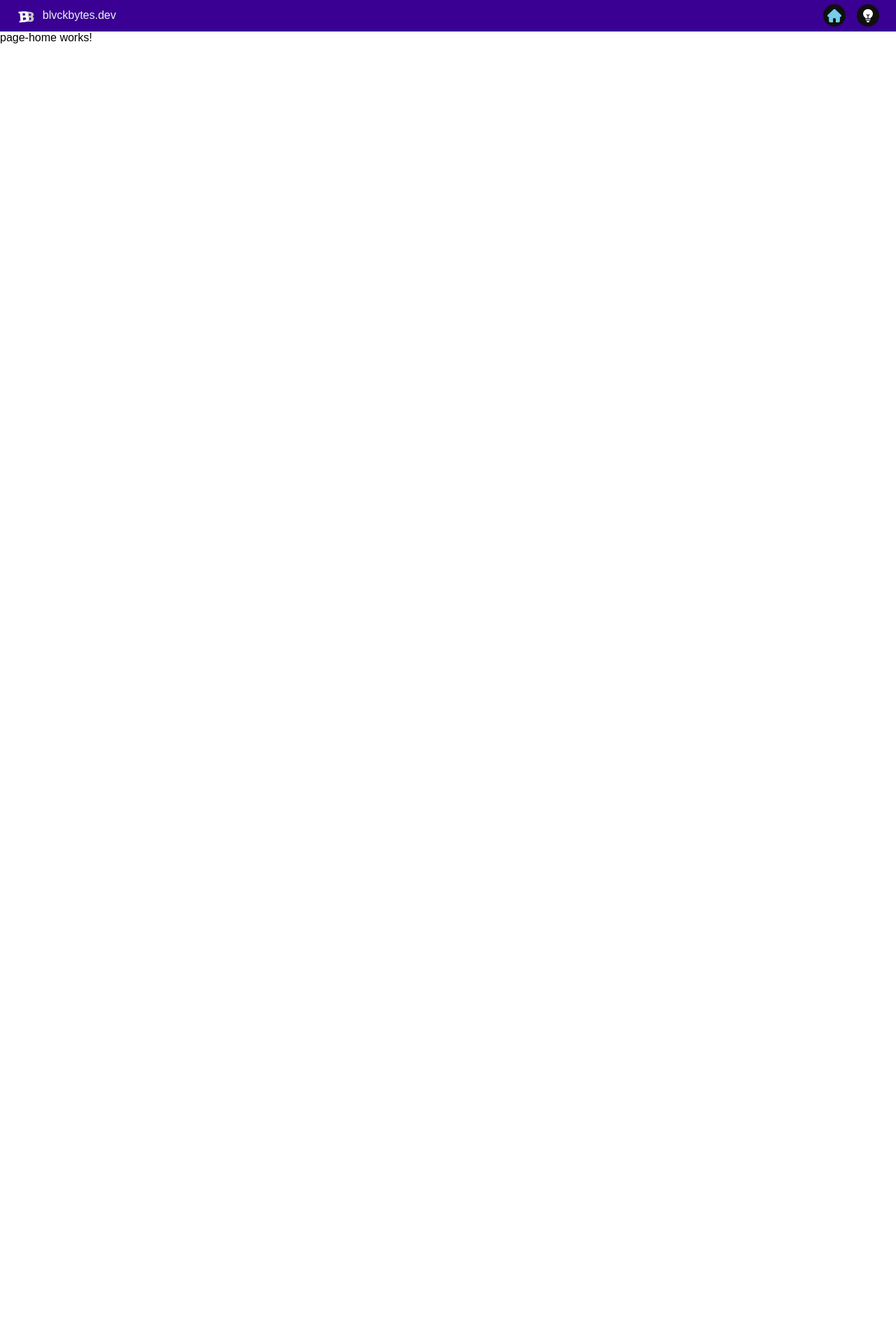
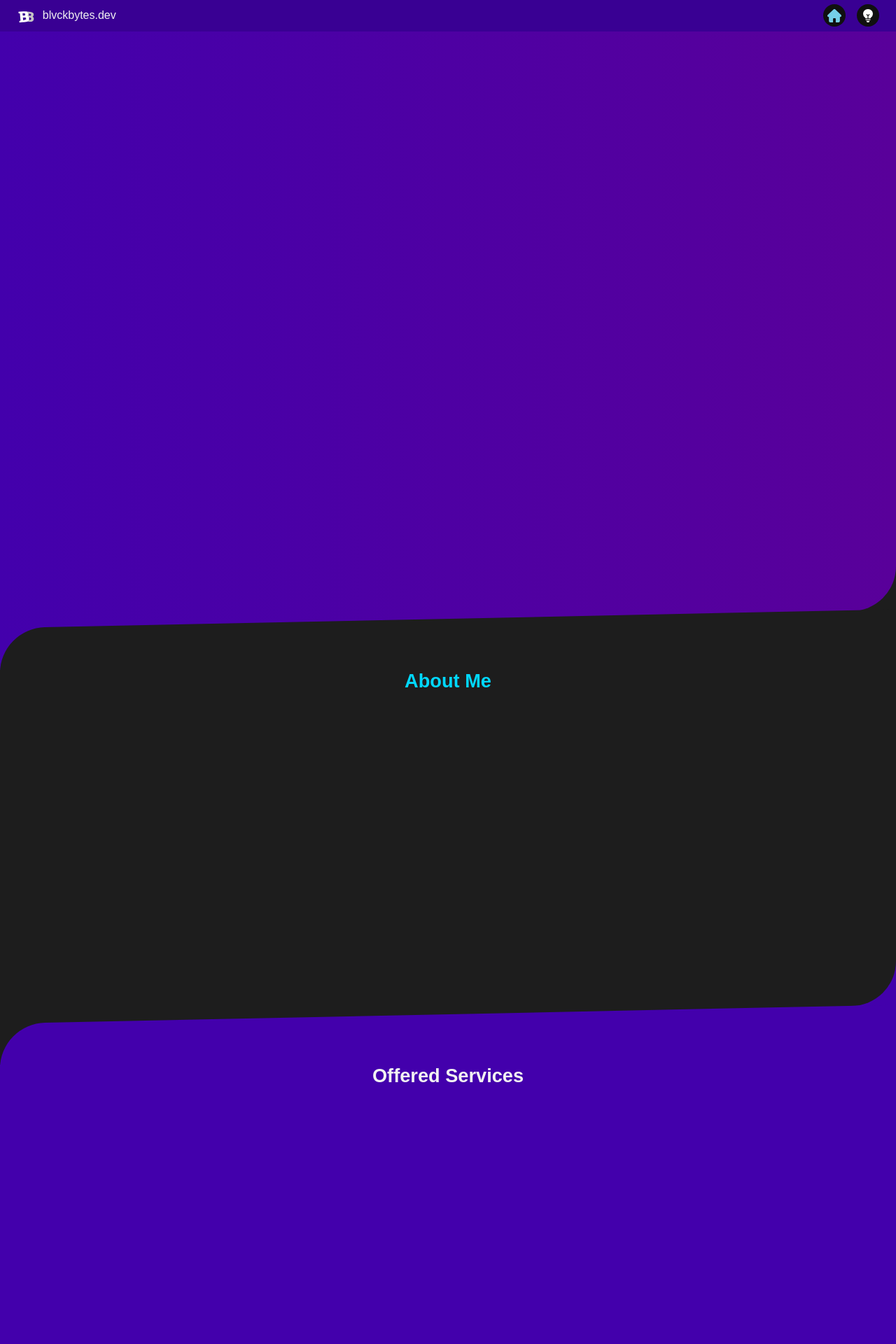
Before and after one commit to BlvckBytes/HomePage, an Angular app: page /home in a window 1280 px wide. Shown: the top 1920 px of the page at 70% size. Before the commit the page ends 800 px from the top, so only its background shows below. Built offline with nearby package versions, Linux system fonts and the light colour scheme.

Commit message:
Changed nav active background, implemented basic sections

```diff
--- a/src/app/pages/page-home/page-home.component.html
+++ b/src/app/pages/page-home/page-home.component.html
@@ -1 +1,28 @@
-<p>page-home works!</p>
+<div class="section section--gradient">
+    <div class="section-content">
+    </div>
+</div>
+
+<div class="section section--dark">
+    <div class="section-content">
+        <h1 class="section__headline">About Me</h1>
+    </div>
+</div>
+
+<div class="section section--primary">
+    <div class="section-content">
+        <h1 class="section__headline">Offered Services</h1>
+    </div>
+</div>
+
+<div class="section section--dark">
+    <div class="section-content">
+        <h1 class="section__headline">Acquired Skills</h1>
+    </div>
+</div>
+
+<div class="section section--primary">
+    <div class="section-content">
+        <h1 class="section__headline">Get In Touch</h1>
+    </div>
+</div>
--- a/src/app/shared/navigation-link/navigation-link.component.scss
+++ b/src/app/shared/navigation-link/navigation-link.component.scss
@@ -5,7 +5,7 @@
     align-items: center;
     justify-content: center;
     position: relative;
-    padding: .5em 0;
+    padding: var(--spc-100) 0;
 
     // Separate to the right
     &:not(:last-of-type) {
@@ -16,8 +16,8 @@
         // Add bottom separator line, align left
         & {
             width: 80%;
-            padding: 0 0 1em 0;
-            margin: 0 0 1em 0 !important;
+            padding: 0 0 var(--spc-200) 0;
+            margin: 0 0 var(--spc-200) 0 !important;
             border-bottom: 1px solid var(--white-dark);
             justify-content: flex-start;
 
--- a/src/app/shared/navigation/navigation.component.html
+++ b/src/app/shared/navigation/navigation.component.html
@@ -1,3 +1,7 @@
+<div
+    class="wrapper"
+    [class.wrapper--active]="isNavOpen"
+>
     <!-- Logo and text -->
     <div class="logo">
         <img class="logo__image" src="assets/logo.svg" alt="logo">
@@ -35,3 +39,4 @@
             ></app-navigation-link>
         </div>
     </div>
+</div>
--- a/src/app/shared/navigation/navigation.component.scss
+++ b/src/app/shared/navigation/navigation.component.scss
@@ -1,12 +1,22 @@
 @use 'util' as *;
 
-:host {
+:host, .wrapper {
+    height: 2.8em;
+    width: 100%;
     display: flex;
+}
+
+.wrapper {
     justify-content: space-between;
-    height: 2.8em;
     background: var(--primary-dark);
     color: var(--white);
     padding: 0 var(--spc-300);
+    position: fixed;
+    z-index: 1000;
+
+    &--active {
+        background: var(--gray);
+    }
 }
 
 .logo {
@@ -75,12 +85,12 @@
             height: calc(var(--vh) * 100 - 2.8em);
             right: 0;
             top: 2.8em;
-            background: var(--primary-light);
+            background: var(--gray);
             overflow: hidden;
             flex-direction: column;
             align-items: center;
             justify-content: flex-start;
-            padding-top: 2em;
+            padding-top: var(--spc-400);
         }
     }
 }
--- a/src/scss/partials/_config.scss
+++ b/src/scss/partials/_config.scss
@@ -39,5 +39,9 @@ $spacings: (
     spc-100: .5em,
     spc-200: 1em,
     spc-300: 1.5em,
-    spc-400: 2em
+    spc-400: 2em,
+    spc-500: 2.5em,
+    spc-600: 3em,
+    spc-700: 3.5em,
+    spc-800: 4em
 );
--- a/src/scss/partials/_defaults.scss
+++ b/src/scss/partials/_defaults.scss
@@ -9,6 +9,6 @@
 html, body {
     font-family: 'Montserrat', sans-serif;
     scroll-behavior: smooth;
-    scroll-padding-top: 5rem;
+    scroll-padding-top: var(--spc-600);
     min-height: calc(var(--vh, 1vh) * 100);
 }
--- /dev/null
+++ b/src/scss/partials/_sections.scss
@@ -0,0 +1,106 @@
+.section {
+    text-align: center;
+    position: relative;
+
+    &:first-of-type {
+        // No negative margin on first element
+        & .section-content {
+            margin-top: 0 !important;
+        }
+
+        // 100% height, + 10em for skewed transition
+        height: calc(100 * var(--vh) + 10em);
+    }
+
+    &:not(:last-of-type) {
+        // Dynamically add bottom padding, based on the current width
+        padding-bottom: calc(7.3em + 1.2vw);
+        border-bottom-right-radius: 4em;
+
+        // Right hand side border-radius background
+        &::after {
+            content: '';
+            display: block;
+            position: absolute;
+            bottom: 7.5em;
+            right: 0;
+            width: 4em;
+            height: 6em;
+            z-index: 1;
+        }
+    }
+
+    &:not(:first-of-type) {
+        // Skewed extension on top, border radius on left hand side
+        &::before {
+            content: '';
+            display: block;
+            position: absolute;
+            z-index: 3;
+            top: -3.9em;
+            width: 100%;
+            height: 10em;
+            border-top-left-radius: 4em;
+            transform: skewY(-1.2deg) translateY(-10px);
+        }
+    }
+}
+
+// Extra content wrapper is needed to perform proper layering
+.section-content {
+    width: 100%;
+    height: 100%;
+    padding: 0 var(--spc-800) 4em var(--spc-800);
+    min-height: 30em;
+    margin-top: -3em;
+    border-bottom-right-radius: 4em;
+    z-index: 3;
+    position: relative;
+    display: flex;
+    flex-direction: column;
+    align-content: center;
+}
+
+.section__headline {
+    font-size: 1.7rem;
+}
+
+// Gradient colors section
+.section--gradient {
+    color: var(--white);
+
+    &::after {
+        background: var(--gray) !important;
+    }
+
+    .section-content, &::before, & {
+        background: linear-gradient(90deg, var(--primary), var(--secondary)) !important;
+    }
+}
+
+// Primary color section
+.section--primary {
+    color: var(--white);
+
+    &::after {
+        background: var(--gray) !important;
+    }
+
+    .section-content, &::before, & {
+        background: var(--primary) !important;
+    }
+}
+
+// Dark color section
+.section--dark {
+    color: var(--highlight);
+    background: var(--gray);
+
+    &::after {
+        background: var(--primary) !important;
+    }
+
+    .section-content, &::before, & {
+        background: var(--gray) !important;
+    }
+}
--- a/src/scss/styles.scss
+++ b/src/scss/styles.scss
@@ -1,2 +1,2 @@
-@use 'util' as *;
 @import 'defaults';
+@import 'sections'
```
Lines whose indentation alone changed are shown as unchanged.
